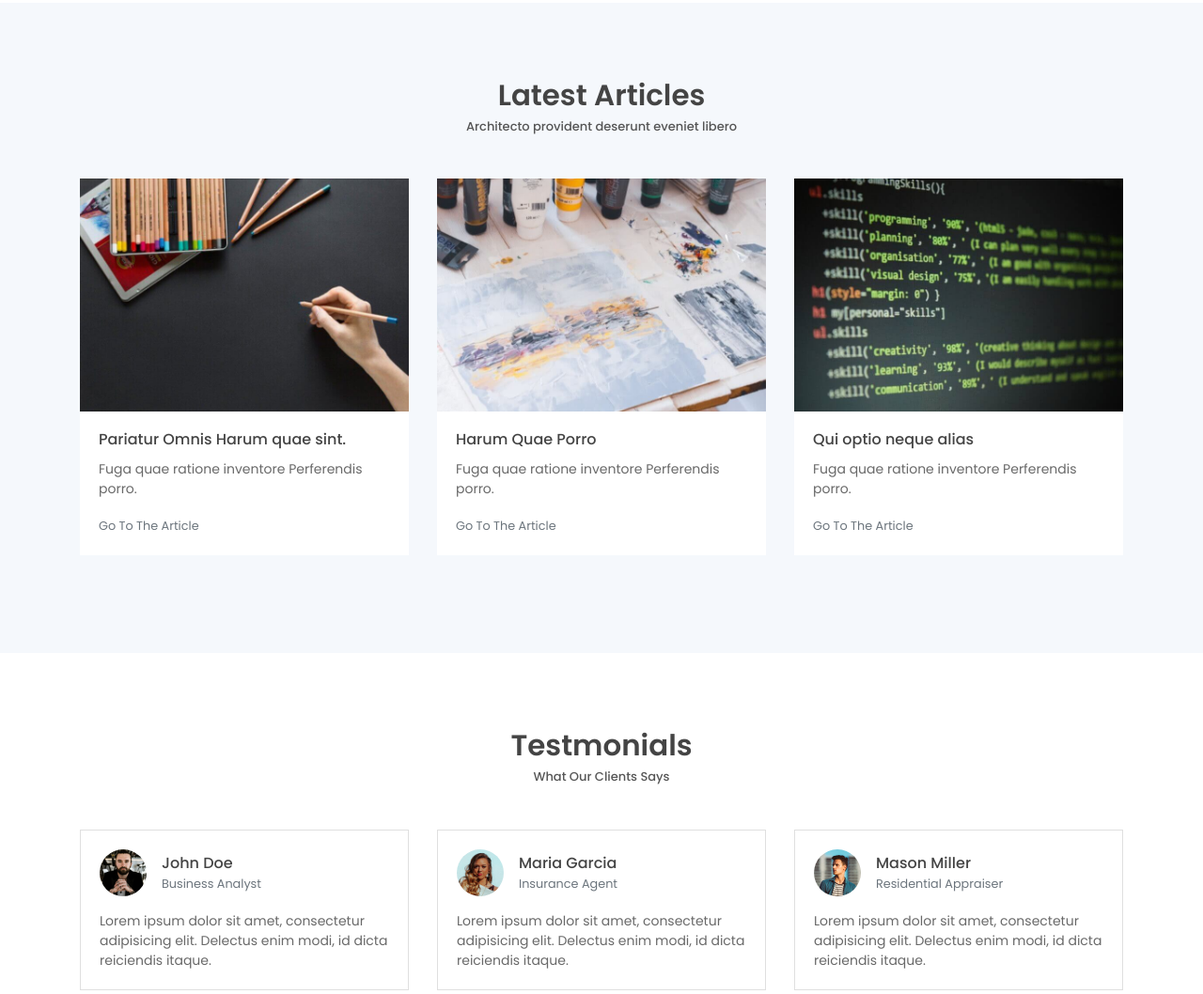
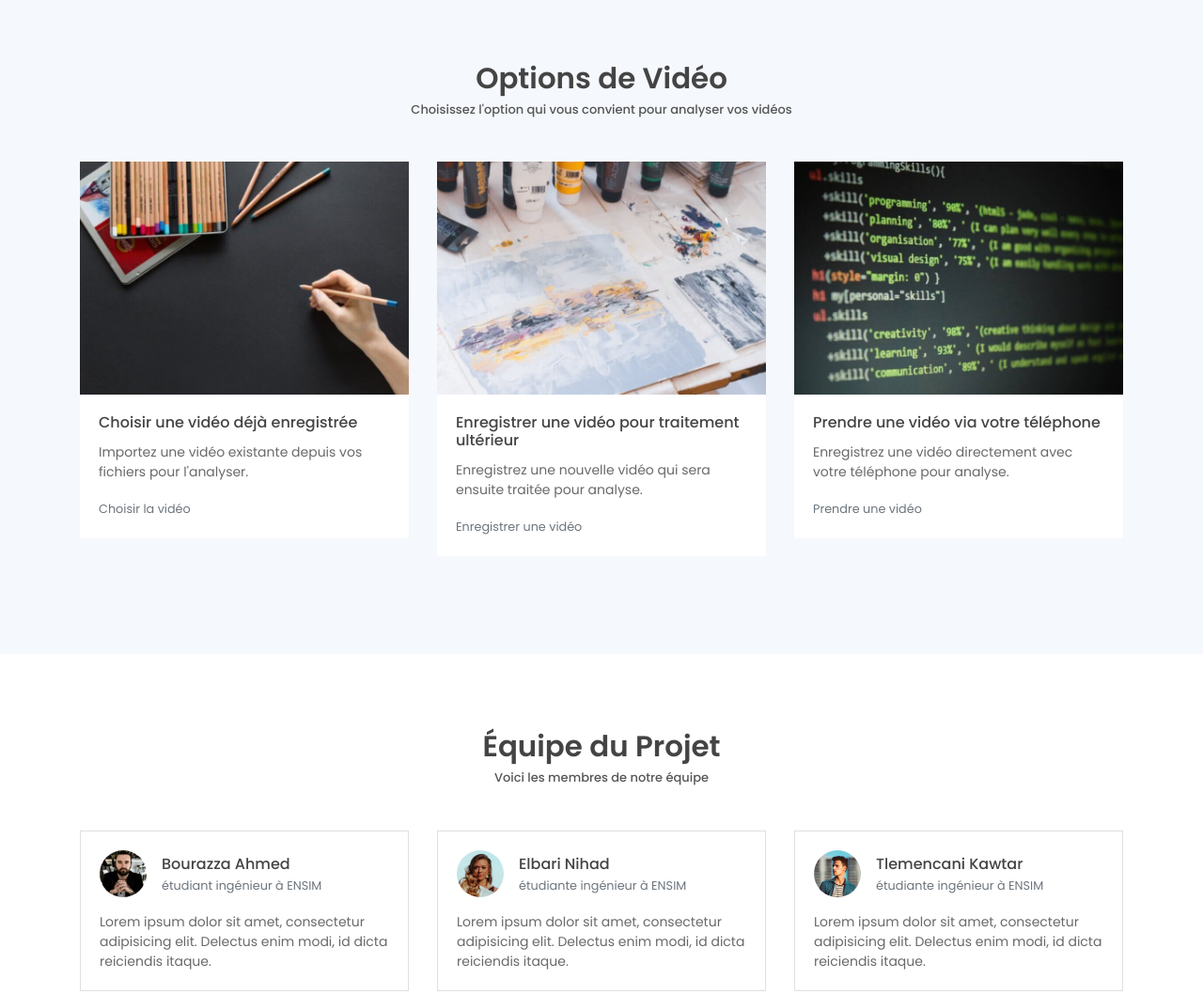
Before and after one commit to AhmedBourazza/front_detectionObjetsOublies, a website: page leadmark/public_html/index.html in a window 1280 px wide. Shown: the part 1240-2298 px from the top of the page at 94% size. Drawn offline with Linux system fonts and the light colour scheme.

Commit message:
modification 2

```diff
--- a/leadmark/public_html/index.html
+++ b/leadmark/public_html/index.html
@@ -84,7 +84,7 @@
                         <div class="card-body">
                             <small class="text-primary font-weight-bold">02</small>
                             <h5 class="card-title mt-3">Enregistrer une vidéo pour un traitement ultérieur<h5>
-                            <p class="mb-0">Vous avez la possibilité d'enregistrer une nouvelle vidéo avec votre caméra, qui sera ensuite traitée pour analyse.</p>
+                            <p class="mb-0">Vous avez la possibilité d'enregistrer une nouvelle vidéo avec votre caméra, qui sera ensuite traitée pour  l'analyser.</p>
                         </div>
                     </div>
                 </div>
@@ -92,8 +92,8 @@
                     <div class="card mb-4 mb-md-0">
                         <div class="card-body">
                             <small class="text-primary font-weight-bold">03</small>
-                            <h5 class="card-title mt-3">Itaque harum<h5>
-                            <p class="mb-0">Lorem ipsum dolor sit amet, cquasi cupiditate voluptate debitis saepe dolorem totam dolor repudiandae quo nihil, repellendus nesciunt ab fuga quae, minima reprehenderit sequi fugit.</p>
+                            <h5 class="card-title mt-3">Prendre une vidéo via votre téléphone<h5>
+                            <p class="mb-0">Vous avez la possibilité d’enregistrer une vidéo directement avec votre téléphone, qui sera ensuite traitée pour une l'analyser.</p>
                         </div>
                     </div>
                 </div>
@@ -107,17 +107,17 @@
     <!-- Blog Section -->
     <section class="section" id="blog">
         <div class="container">
-            <h6 class="section-title mb-0 text-center">Latest Articles</h6>
-            <h6 class="section-subtitle mb-5 text-center">Architecto provident deserunt eveniet libero</h6>
+            <h6 class="section-title mb-0 text-center">Options de Vidéo</h6>
+            <h6 class="section-subtitle mb-5 text-center">Choisissez l'option qui vous convient pour analyser vos vidéos</h6>
 
             <div class="row">
                 <div class="col-md-4">
                     <div class="card border-0 mb-4">
                         <img src="assets/imgs/blog-1.jpg" alt="" class="card-img-top w-100">
                         <div class="card-body">
-                            <h6 class="card-title">Pariatur Omnis Harum quae sint.</h6>
-                            <p>Fuga quae ratione inventore Perferendis porro.</p>
-                            <a href="javascript:void(0)" class="small text-muted">Go To The Article</a>
+                            <h6 class="card-title">Choisir une vidéo déjà enregistrée</h6>
+                            <p>Importez une vidéo existante depuis vos fichiers pour l'analyser.</p>
+                            <a href="javascript:void(0)" class="small text-muted">Choisir la vidéo</a>
                         </div>
                     </div>
                 </div>
@@ -125,9 +125,9 @@
                     <div class="card border-0 mb-4">
                         <img src="assets/imgs/blog-2.jpg" alt="" class="card-img-top w-100">
                         <div class="card-body">
-                            <h6 class="card-title"> Harum Quae Porro</h5>
-                            <p>Fuga quae ratione inventore Perferendis porro.</p>
-                            <a href="javascript:void(0)" class="small text-muted">Go To The Article</a>
+                            <h6 class="card-title">Enregistrer une vidéo pour traitement ultérieur</h6>
+                            <p>Enregistrez une nouvelle vidéo qui sera ensuite traitée pour analyse.</p>
+                            <a href="javascript:void(0)" class="small text-muted">Enregistrer une vidéo</a>
                         </div>
                     </div>
                 </div>
@@ -135,22 +135,23 @@
                     <div class="card border-0 mb-4">
                         <img src="assets/imgs/blog-3.jpg" alt="" class="card-img-top w-100">
                         <div class="card-body">
-                            <h6 class="card-title">Qui optio neque alias</h6>
-                            <p>Fuga quae ratione inventore Perferendis porro.</p>
-                            <a href="javascript:void(0)" class="small text-muted">Go To The Article</a>
+                            <h6 class="card-title">Prendre une vidéo via votre téléphone</h6>
+                            <p>Enregistrez une vidéo directement avec votre téléphone pour analyse.</p>
+                            <a href="javascript:void(0)" class="small text-muted">Prendre une vidéo</a>
                         </div>
                     </div>
                 </div>
             </div>
         </div>
     </section>
+
     <!-- End of Blog Section -->
 
     <!-- Testmonial Section -->
     <section class="section" id="testmonial">
         <div class="container">
-            <h6 class="section-title text-center mb-0">Testmonials</h6>
-            <h6 class="section-subtitle mb-5 text-center">What Our Clients Says</h6>
+            <h6 class="section-title text-center mb-0">Équipe du Projet</h6>
+            <h6 class="section-subtitle mb-5 text-center">Voici les membres de notre équipe</h6>
             <div class="row">
                 <div class="col-md-4 my-3 my-md-0">
                     <div class="card">
@@ -158,8 +159,8 @@
                             <div class="media align-items-center mb-3">
                                 <img class="mr-3" src="assets/imgs/avatar.jpg" alt="">
                                 <div class="media-body">
-                                    <h6 class="mt-1 mb-0">John Doe</h6>
-                                    <small class="text-muted mb-0">Business Analyst</small>
+                                    <h6 class="mt-1 mb-0">Bourazza Ahmed</h6>
+                                    <small class="text-muted mb-0">étudiant ingénieur à ENSIM</small>
                                 </div>
                             </div>
                             <p class="mb-0">Lorem ipsum dolor sit amet, consectetur adipisicing elit. Delectus enim modi, id dicta reiciendis itaque.</p>
@@ -172,8 +173,8 @@
                             <div class="media align-items-center mb-3">
                                 <img class="mr-3" src="assets/imgs/avatar-1.jpg" alt="">
                                 <div class="media-body">
-                                    <h6 class="mt-1 mb-0">Maria Garcia</h6>
-                                    <small class="text-muted mb-0">Insurance Agent</small>
+                                    <h6 class="mt-1 mb-0">Elbari Nihad</h6>
+                                    <small class="text-muted mb-0">étudiante ingénieur à ENSIM</small>
                                 </div>
                             </div>
                             <p class="mb-0">Lorem ipsum dolor sit amet, consectetur adipisicing elit. Delectus enim modi, id dicta reiciendis itaque.</p>
@@ -186,8 +187,8 @@
                             <div class="media align-items-center mb-3">
                                 <img class="mr-3" src="assets/imgs/avatar-2.jpg" alt="">
                                 <div class="media-body">
-                                    <h6 class="mt-1 mb-0">Mason Miller</h6>
-                                    <small class="text-muted mb-0">Residential Appraiser</small>
+                                    <h6 class="mt-1 mb-0">Tlemencani Kawtar</h6>
+                                    <small class="text-muted mb-0">étudiante ingénieur à ENSIM</small>
                                 </div>
                             </div>
                             <p class="mb-0">Lorem ipsum dolor sit amet, consectetur adipisicing elit. Delectus enim modi, id dicta reiciendis itaque.</p>
```
